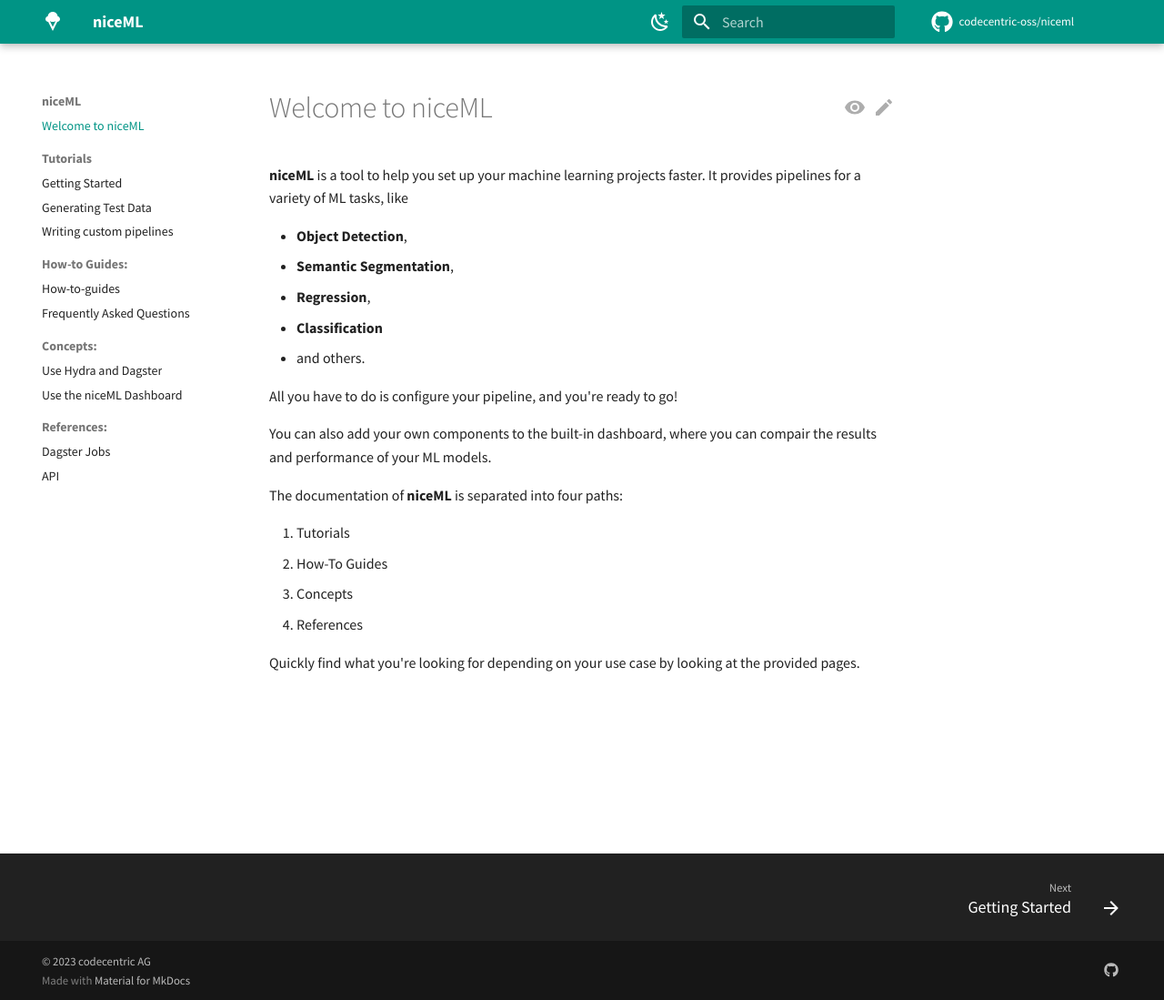
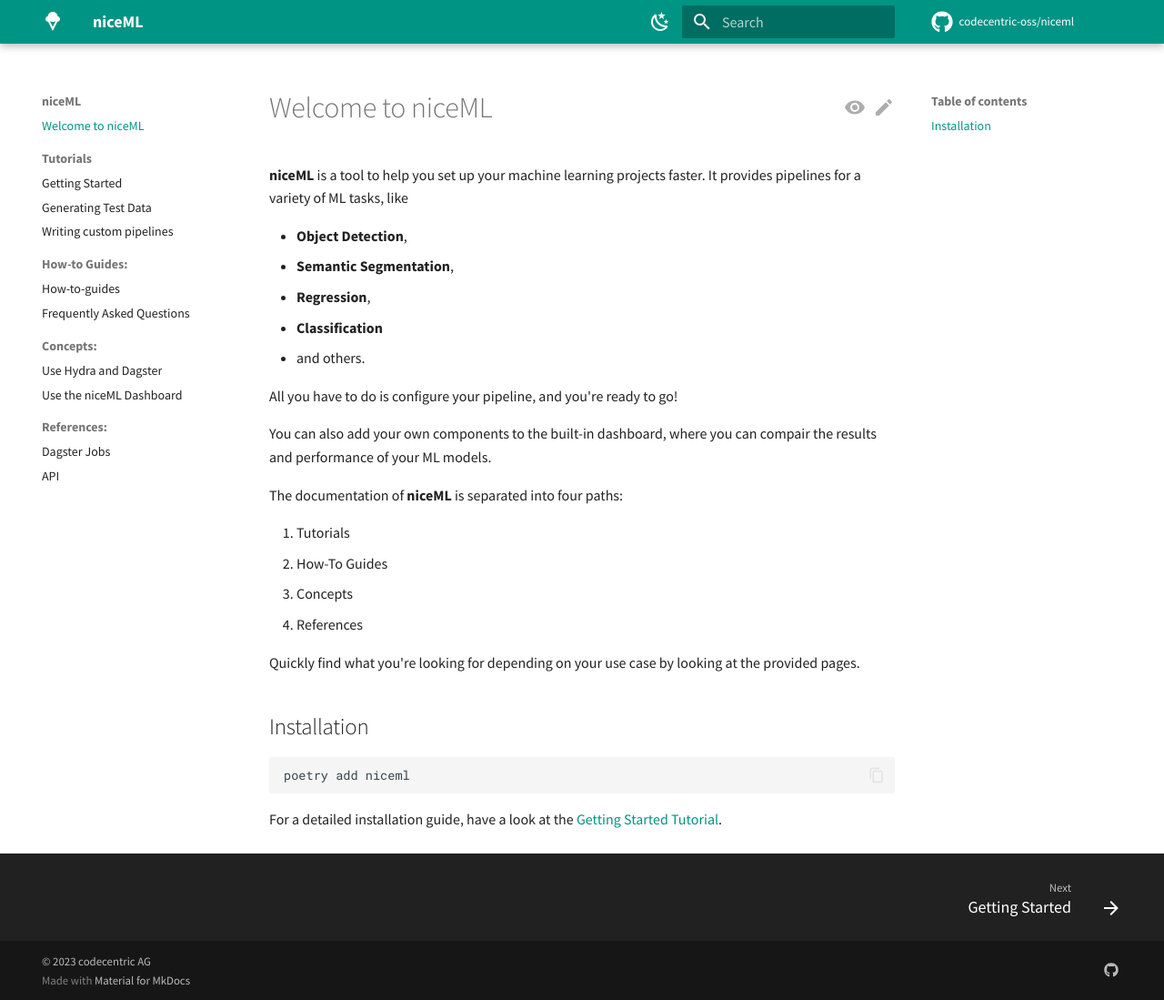
Before and after one commit to codecentric-oss/niceml, an MkDocs documentation site: the page built from docs/index.md, in a window 1280 px wide and 1099 px high. Shown: the whole window at 91% size. Built offline with MkDocs 1.6.1 and Material for MkDocs 9.7.7, drawn with Linux system fonts in a browser that asks for light colours; comment, search, counter and statistics services are not loaded.

Commit message:
fix: add installation info to main documentation

````diff
--- a/docs/index.md
+++ b/docs/index.md
@@ -25,3 +25,12 @@ The documentation of **niceML** is separated into four paths:
 
 Quickly find what you're looking for depending on
 your use case by looking at the provided pages.
+
+## Installation
+
+```bash
+poetry add niceml
+```
+
+For a detailed installation guide, have a look at the [Getting Started Tutorial](
+    getting-started.md#installation).
````
Also changed, not shown: docs/getting-started.md (+1 -1 lines).
